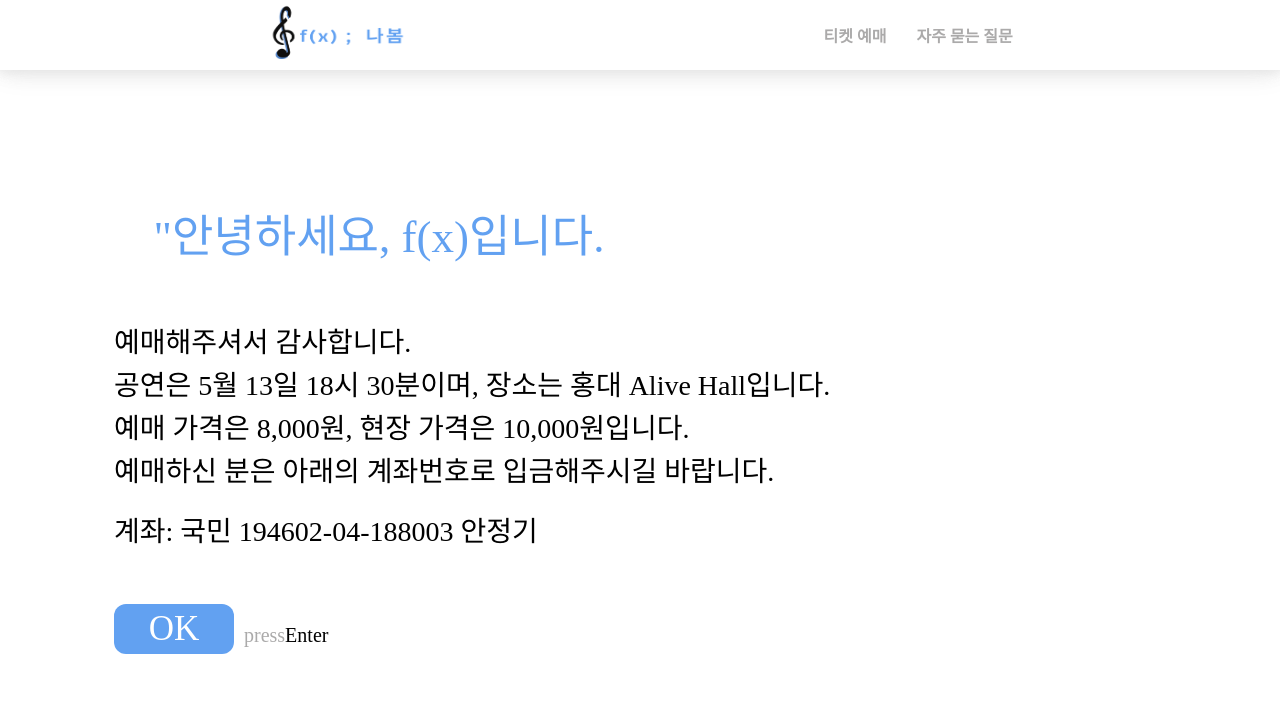
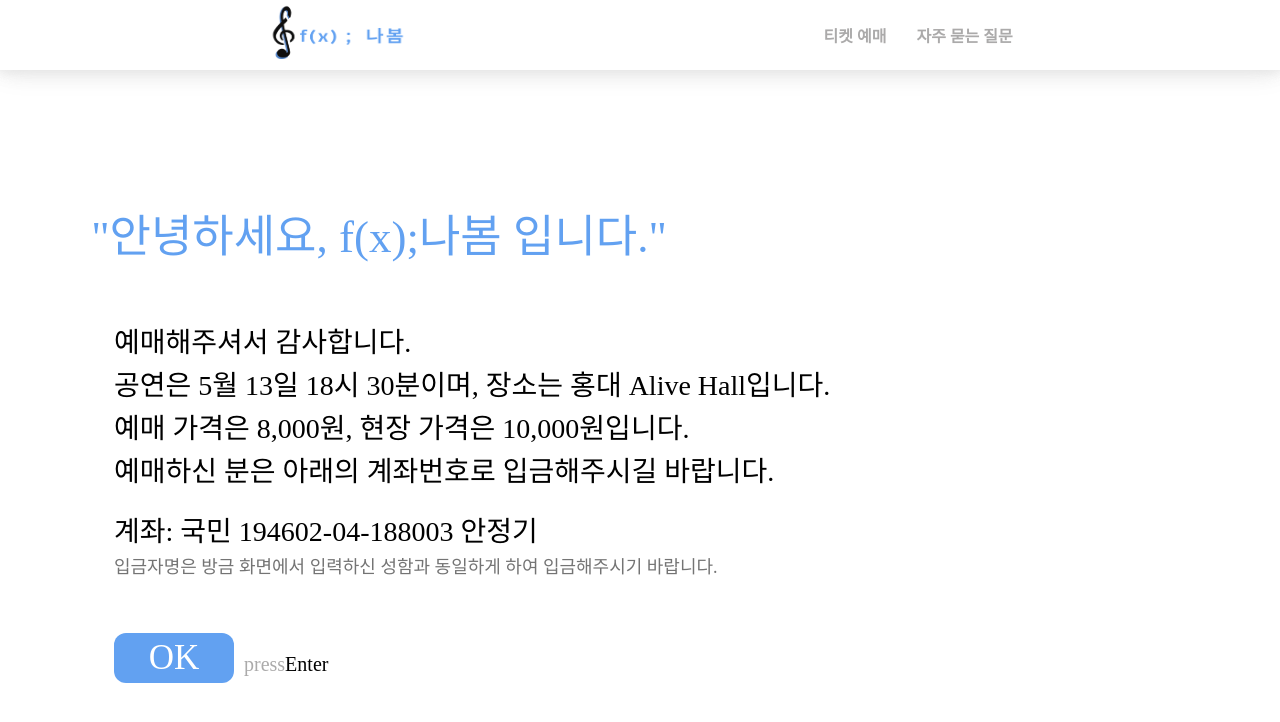
Before and after one commit to f-x-INTEGRAL/f-x-frontend, a Next.js app: page /form/completed in a window 1280 px wide. Shown: the top 722 px of the page. Built offline with nearby package versions, Linux system fonts and the light colour scheme; a web font is replaced by a local one.

Commit message:
fix(건의사항) : 사이트 관련 문의 정리 수정

```diff
--- a/src/components/Navbar/index.tsx
+++ b/src/components/Navbar/index.tsx
@@ -10,13 +10,17 @@ export const Navbar = () => {
     <S.NavbarContainer>
       <S.NavbarMenu>
         <Link href="/">
-          <S.LogoImage src={Logo} alt="Intergal Logo" style={{ cursor: 'pointer' }} />
+          <S.LogoImage
+            src={Logo}
+            alt="Intergal Logo"
+            style={{ cursor: 'pointer' }}
+          />
         </Link>
         <S.NavbarTextMenu>
           <S.NavbarMenuLink href="/form" style={{ marginRight: '30px' }}>
             티켓 예매
           </S.NavbarMenuLink>
-          <S.NavbarMenuLink href="/qna">자주 묻는 질문</S.NavbarMenuLink>
+          <S.NavbarMenuLink href="/faq">자주 묻는 질문</S.NavbarMenuLink>
         </S.NavbarTextMenu>
       </S.NavbarMenu>
     </S.NavbarContainer>
--- a/src/pages/qna/index.tsx
+++ b/src/pages/faq/index.tsx
@@ -162,7 +162,7 @@ export default function CustomizedAccordions() {
         </AccordionSummary>
         <AccordionDetails>
           <Typography>
-            A. 공연장 입장은 공연 시작 30분 전인 6시부터 가능합니다.
+            A. 공연장 입장은 공연 시작 1시간 전인 5시 30분부터 가능합니다.
           </Typography>
         </AccordionDetails>
       </Accordion>
--- a/src/pages/form/completed/index.tsx
+++ b/src/pages/form/completed/index.tsx
@@ -3,6 +3,7 @@ import { Layout, MainTitle, Button } from '@/components';
 import { useRouter } from 'next/router';
 
 import styled from '@emotion/styled';
+import { css } from '@emotion/react';
 
 const CompletedWrapper = styled.div`
   display: flex;
@@ -26,9 +27,14 @@ const TitleContainer = styled.div`
   }
 `;
 
-const CompletedDescription = styled.text<{ x20?: boolean }>`
+const CompletedDescription = styled.text<{
+  x20?: boolean;
+  x18?: boolean;
+  ab?: boolean;
+}>`
   padding-top: ${(props) => (props.x20 ? '20px' : '3px')};
-  font-size: 28px;
+  font-size: ${(props) => (props.x18 ? '18px' : '28px')};
+  color: ${(props) => (props.ab ? '#747474' : 'black')};
   margin: 0;
 
   @media (max-width: 768px) {
@@ -59,7 +65,7 @@ const Completed = () => {
     <Layout>
       <CompletedWrapper>
         <TitleContainer>
-          <MainTitle x45 title='"안녕하세요, f(x)입니다.' />
+          <MainTitle x45 title=' "안녕하세요, f(x);나봄 입니다." ' />
         </TitleContainer>
         <DescriptionWrapper>
           <CompletedDescription x20>
@@ -77,6 +83,18 @@ const Completed = () => {
           <CompletedDescription x20>
             계좌: 국민 194602-04-188003 안정기
           </CompletedDescription>
+          <CompletedDescription
+            x18
+            ab
+            css={css`
+              @media (max-width: 768px) {
+                font-size: 20px;
+              }
+            `}
+          >
+            입금자명은 방금 화면에서 입력하신 성함과 동일하게 하여 입금해주시기
+            바랍니다.
+          </CompletedDescription>
           <ButtonContainer>
             <Button text="OK" type="submit" onClick={() => router.push('/')} />
           </ButtonContainer>
```
Also changed, not shown: src/pages/index.tsx (+5 -12 lines).
